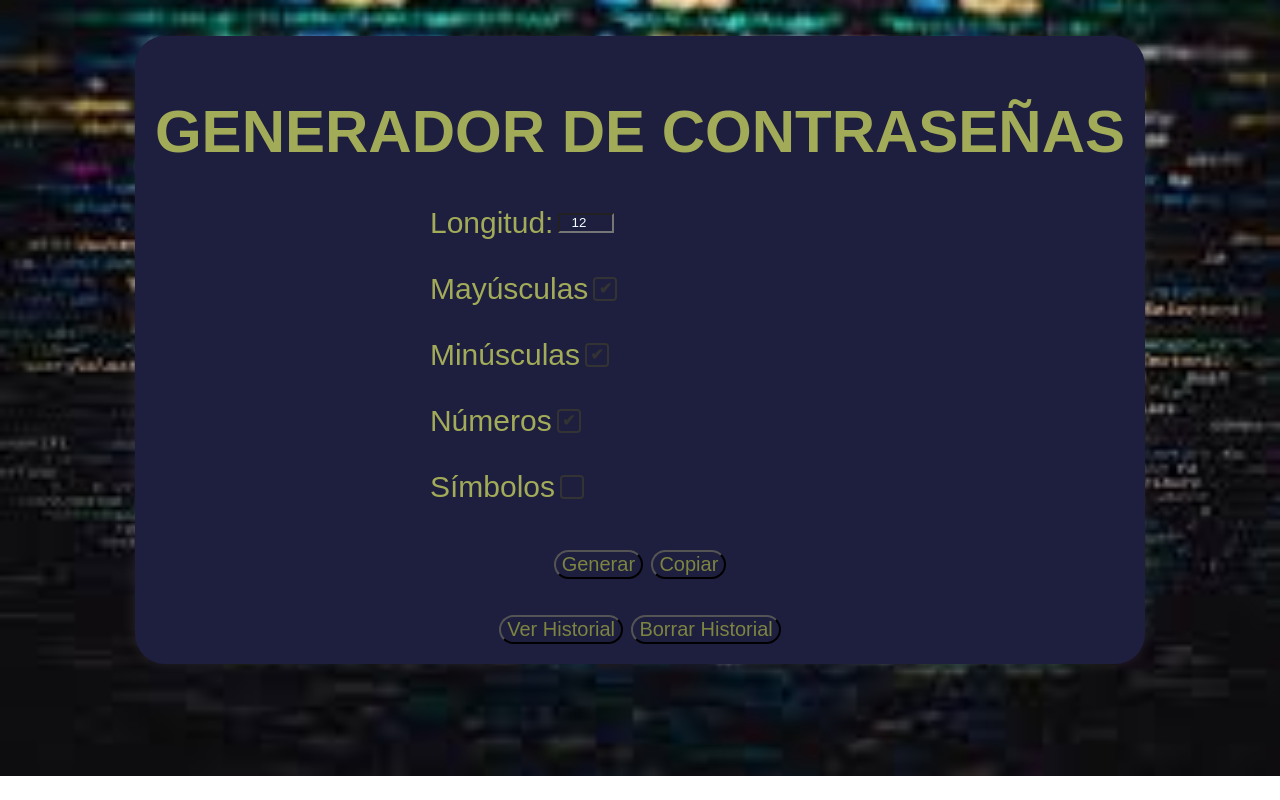
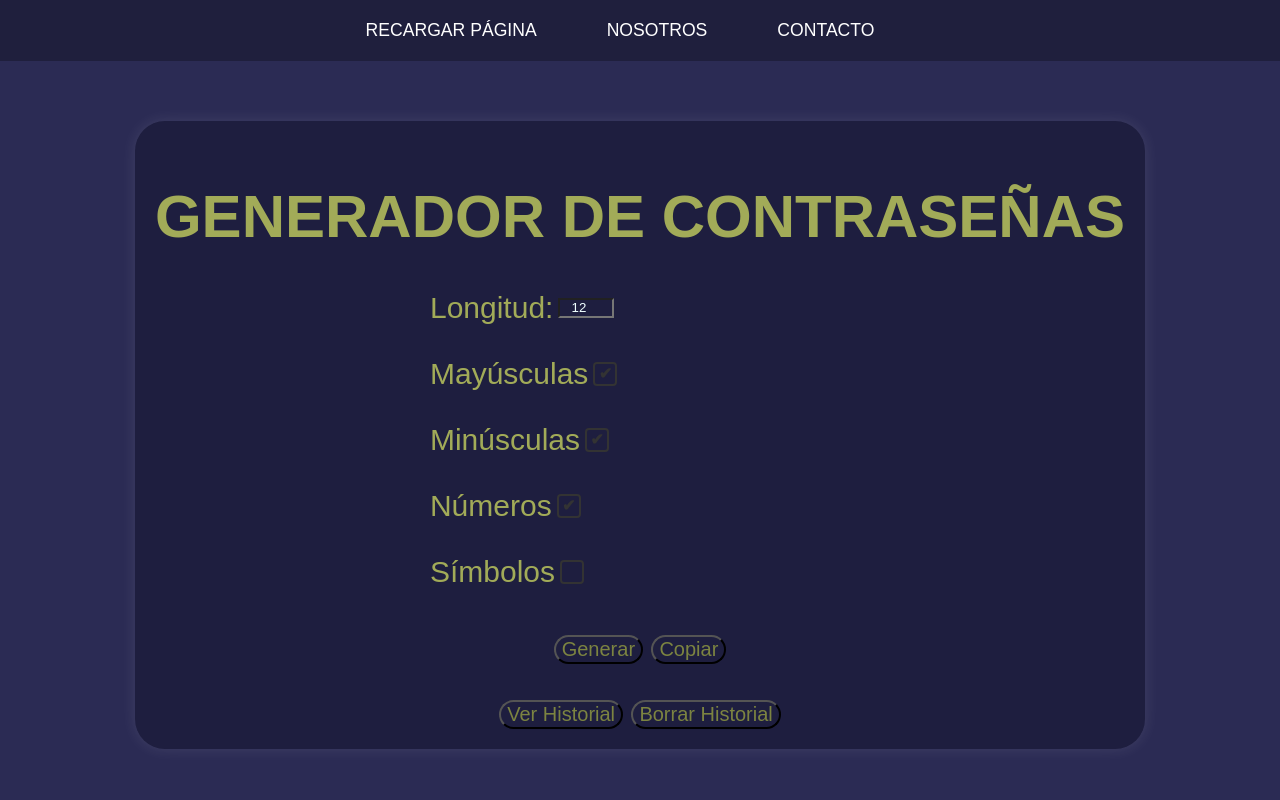
Before and after one commit to Greg-07-svg/password_proyect1.github.io, a plain HTML site: page index.html in a window 1280 px wide. Drawn offline with Linux system fonts and the light colour scheme.

Commit message:
cambio de fondo, seccion navegador

```diff
--- a/index.html
+++ b/index.html
@@ -11,6 +11,16 @@
 </head>
 
 <body>
+
+    <header>
+        <nav>
+            <a href=""> RECARGAR PÁGINA </a>
+            <a href="#nosotros"> NOSOTROS </a>
+            <a href="#contacto"> CONTACTO </a>
+        </nav>
+    </header>
+
+    <main>
         <div class="afuera">
 
             <h1>GENERADOR DE CONTRASEÑAS</h1>
@@ -41,13 +51,13 @@
                 </label>
             </div>
 
-        <button id="generar" onclick= "contra_crear()"> Generar </button>
-        <button id="copiar" onclick= "copiar()" > Copiar </button>
+            <button id="generar" onclick="contra_crear()"> Generar </button>
+            <button id="copiar" onclick="copiar()"> Copiar </button>
             <p id="resultado"></p>
 
 
             <button id="ver_historial" onclick="hisHistorial()"> Ver Historial </button>
-        <button id="borrar_historial" onclick= "borrar_historial()"> Borrar Historial </button>
+            <button id="borrar_historial" onclick="borrar_historial()"> Borrar Historial </button>
 
 
         </div>
@@ -56,7 +66,7 @@
             <h2>Historial</h2>
             <ul id="historial"></ul>
         </div>
-
+    </main>
 </body>
 
 </html>
--- a/style.css
+++ b/style.css
@@ -2,14 +2,43 @@ body {
   display: flex;
   justify-content: center;
   align-items: center;
-  background-image: url("images.jpeg");
-  background-size: cover;
-  background-position: center;
-  background-repeat: no-repeat;
+  background-color: #2b2b54;
   font-family: fantasy;
   color: #a2ab58;
   margin: 0;
   height: 700px;
+}
+
+header {
+  position: fixed;
+  top: 0;
+  left: 0;
+  width: 100%;
+  background-color: #1f1f3d;
+  z-index: 999;
+  display: flex;
+  justify-content: center;
+}
+nav {
+  display: flex;
+  justify-content: center;
+  margin-right: 40px;
+  gap: 30px;
+}
+
+nav a {
+  color: white;
+  text-decoration: none;
+  font-size: 1.1em;
+  padding: 20px;
+}
+nav a:hover {
+  background-color: #2b2b54;
+}
+
+main {
+  margin-top: 170px;
+  padding: 20px;
 }
 
 .afuera {
@@ -24,7 +53,6 @@ body {
   display: none;
 }
 
-/* Estilo del label para actuar como checkbox */
 label {
   display: flex;
   align-items: center;
@@ -44,7 +72,6 @@ label {
   font-weight: bold;
 }
 
-/* Mostrar el tilde cuando el checkbox está marcado */
 .checkbox:checked + .checkbox-label::after {
   content: "✔";
   color: #333;
@@ -107,4 +134,4 @@ button:hover {
 }
 #historial li {
   margin-bottom: 9px;
-}
+};
```
Also changed, not shown: images.jpeg (deleted). Lines whose indentation alone changed are shown as unchanged.
